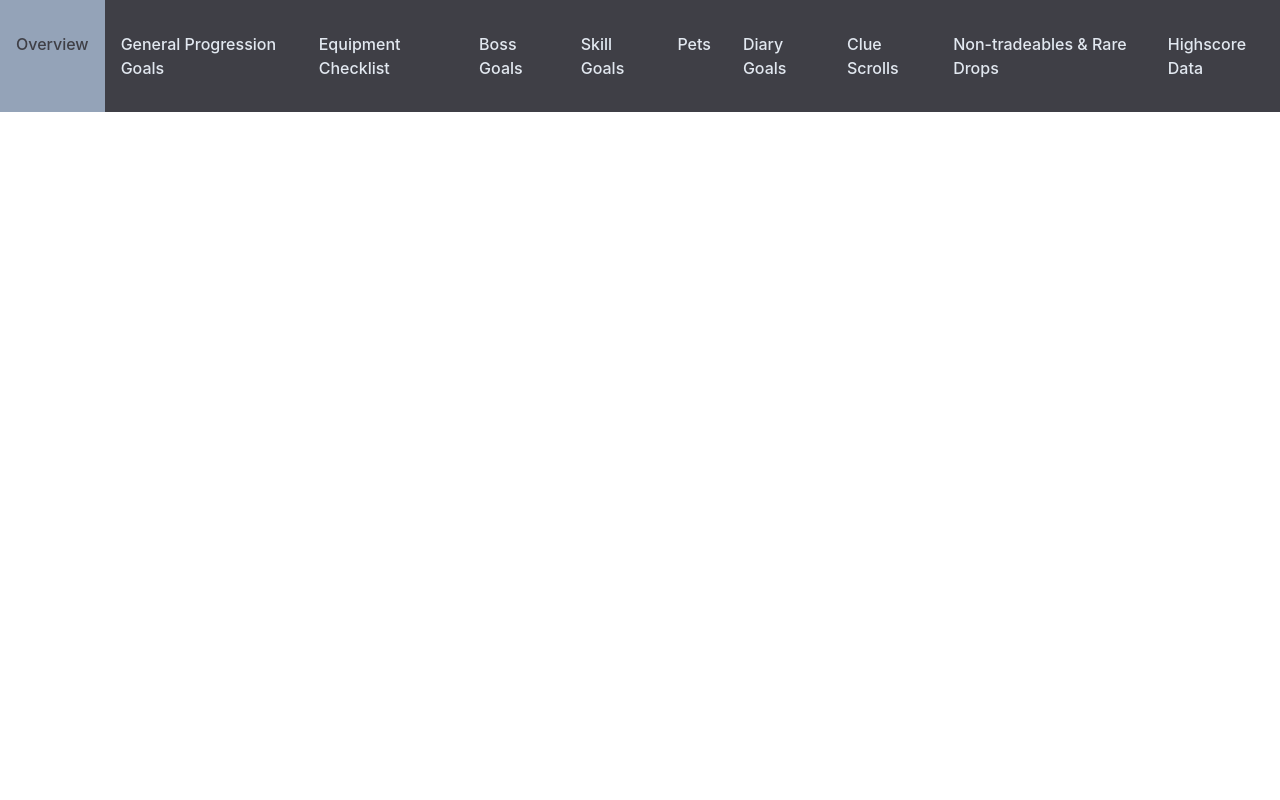
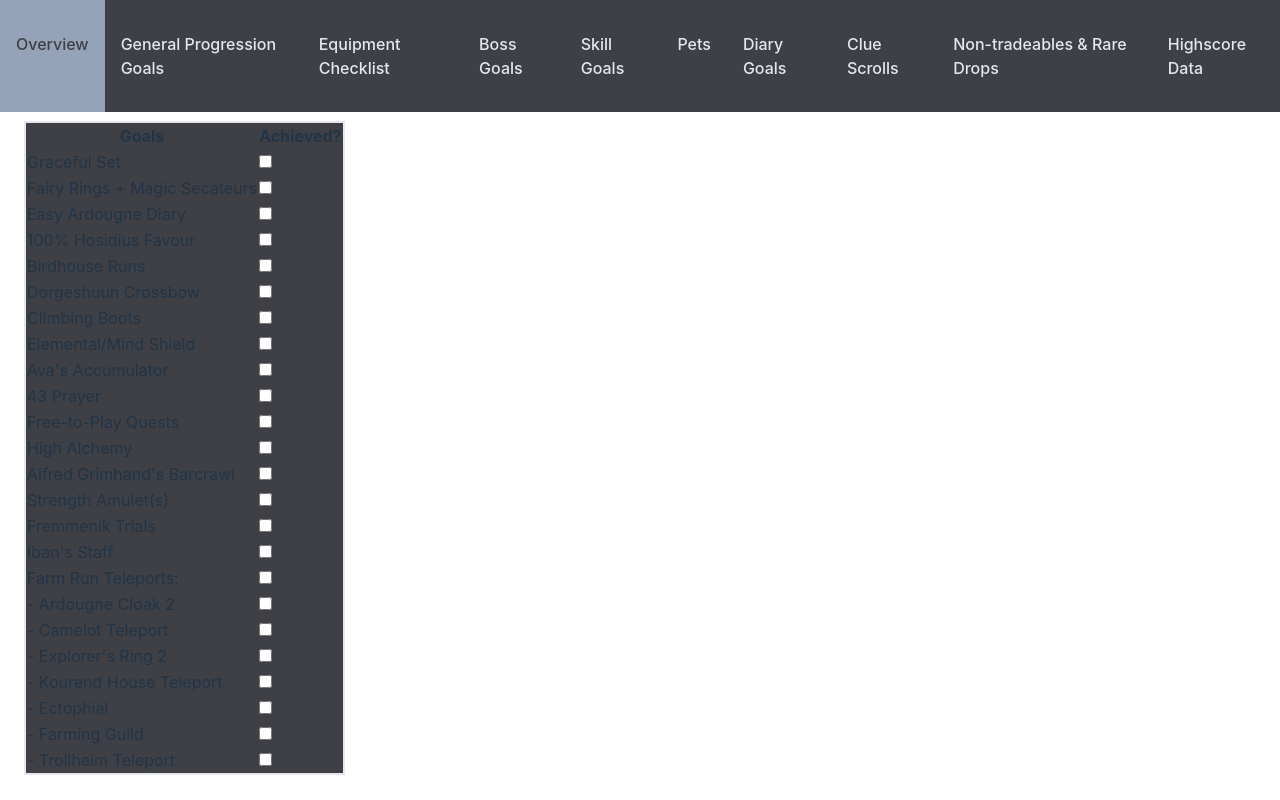
Before and after one commit to drewwdev/ironman-tracker, a React (Vite) app: page /GeneralProgressionGoals in a window 1280 px wide. Built offline with nearby package versions, Linux system fonts and the light colour scheme.

Commit message:
Added EasyGoals

```diff
--- a/src/App.tsx
+++ b/src/App.tsx
@@ -3,6 +3,7 @@
 import Navbar from "./components/Navbar";
 import EquipmentChecklist from "./pages/EquipmentChecklist";
 import Overview from "./pages/Overview";
+import GeneralProgressionGoals from "./pages/GeneralProgressionGoals";
 
 function App() {
   return (
@@ -12,6 +13,10 @@
         <Routes>
           <Route path="/EquipmentChecklist" element={<EquipmentChecklist />} />
           <Route path="/Overview" element={<Overview />} />
+          <Route
+            path="/GeneralProgressionGoals"
+            element={<GeneralProgressionGoals />}
+          />
         </Routes>
       </div>
     </>
--- a/src/components/Range/RangeTable.tsx
+++ b/src/components/EquipmentChecklist/Mage/MageTable.tsx
@@ -1,11 +1,11 @@
-import SingleRangeEquipment from "./SingleRangeEquipment";
+import SingleMageEquipment from "./SingleMageEquipment";
 
-function RangeTable() {
+function MageTable() {
   return (
-    <section className="m-6 border-2">
+    <section className="m-6 border-2 bg-zinc-700">
       <header className="flex flex-col items-center justify-center">
-        <h1>Range</h1>
-        <img src="https://oldschool.runescape.wiki/images/Ranged_icon.png?01b0e" />
+        <h1>Mage</h1>
+        <img src="https://oldschool.runescape.wiki/images/Magic_icon_%28detail%29.png?a4903" />
       </header>
       <table>
         <thead>
@@ -16,10 +16,10 @@
             <th className="">Achieved?</th>
           </tr>
         </thead>
-        <SingleRangeEquipment />
+        <SingleMageEquipment />
       </table>
     </section>
   );
 }
 
-export default RangeTable;
+export default MageTable;
--- a/src/components/Mage/SingleMageEquipment.tsx
+++ b/src/components/EquipmentChecklist/Mage/SingleMageEquipment.tsx
@@ -1,7 +1,7 @@
 import { useEffect, useState } from "react";
-import mageEquipment from "../../data/mageEquipment";
+import mageEquipment from "../../../data/mageEquipment";
 
-import { EquipmentType } from "../../types/equipmentType";
+import { EquipmentType } from "../../../types/equipmentType";
 
 function SingleMageEquipment() {
   const [mageEquipmentState, setMageEquipmentState] =
--- a/src/components/Mage/MageTable.tsx
+++ b/src/components/EquipmentChecklist/Melee/MeleeTable.tsx
@@ -1,11 +1,11 @@
-import SingleMageEquipment from "./SingleMageEquipment";
+import SingleMeleeEquipment from "./SingleMeleeEquipment";
 
-function MageTable() {
+function MeleeTable() {
   return (
-    <section className="m-6 border-2">
+    <section className="m-6 border-2 bg-zinc-700">
       <header className="flex flex-col items-center justify-center">
-        <h1>Mage</h1>
-        <img src="https://oldschool.runescape.wiki/images/Magic_icon_%28detail%29.png?a4903" />
+        <h1>Melee</h1>
+        <img src="https://oldschool.runescape.wiki/images/Strength_icon_%28detail%29.png?a4903" />
       </header>
       <table>
         <thead>
@@ -16,10 +16,10 @@
             <th className="">Achieved?</th>
           </tr>
         </thead>
-        <SingleMageEquipment />
+        <SingleMeleeEquipment />
       </table>
     </section>
   );
 }
 
-export default MageTable;
+export default MeleeTable;
--- a/src/components/Melee/SingleMeleeEquipment.tsx
+++ b/src/components/EquipmentChecklist/Melee/SingleMeleeEquipment.tsx
@@ -1,6 +1,6 @@
 import { useEffect, useState } from "react";
-import meleeEquipment from "../../data/meleeEquipment";
-import { EquipmentType } from "../../types/equipmentType";
+import meleeEquipment from "../../../data/meleeEquipment";
+import { EquipmentType } from "../../../types/equipmentType";
 
 function SingleMeleeEquipment() {
   const [meleeEquipmentState, setMeleeEquipmentState] =
--- a/src/components/Melee/MeleeTable.tsx
+++ b/src/components/EquipmentChecklist/Range/RangeTable.tsx
@@ -1,11 +1,11 @@
-import SingleMeleeEquipment from "./SingleMeleeEquipment";
+import SingleRangeEquipment from "./SingleRangeEquipment";
 
-function MeleeTable() {
+function RangeTable() {
   return (
-    <section className="m-6 border-2">
+    <section className="m-6 border-2 bg-zinc-700">
       <header className="flex flex-col items-center justify-center">
-        <h1>Melee</h1>
-        <img src="https://oldschool.runescape.wiki/images/Strength_icon_%28detail%29.png?a4903" />
+        <h1>Range</h1>
+        <img src="https://oldschool.runescape.wiki/images/Ranged_icon.png?01b0e" />
       </header>
       <table>
         <thead>
@@ -16,10 +16,10 @@
             <th className="">Achieved?</th>
           </tr>
         </thead>
-        <SingleMeleeEquipment />
+        <SingleRangeEquipment />
       </table>
     </section>
   );
 }
 
-export default MeleeTable;
+export default RangeTable;
--- a/src/components/Range/SingleRangeEquipment.tsx
+++ b/src/components/EquipmentChecklist/Range/SingleRangeEquipment.tsx
@@ -1,6 +1,6 @@
 import { useEffect, useState } from "react";
-import rangeEquipment from "../../data/rangeEquipment";
-import { EquipmentType } from "../../types/equipmentType";
+import rangeEquipment from "../../../data/rangeEquipment";
+import { EquipmentType } from "../../../types/equipmentType";
 
 function SingleRangeEquipment() {
   const [rangeEquipmentState, setRangeEquipmentState] =
--- /dev/null
+++ b/src/components/GeneralProgressionGoals/EasyGoals.tsx
@@ -0,0 +1,182 @@
+import { useEffect, useState } from "react";
+
+function EasyGoals() {
+  const goals = [
+    {
+      id: 1,
+      name: "Graceful Set",
+      achieved: false,
+    },
+    {
+      id: 2,
+      name: "Fairy Rings + Magic Secateurs",
+      achieved: false,
+    },
+    {
+      id: 3,
+      name: "Easy Ardougne Diary",
+      achieved: false,
+    },
+    {
+      id: 4,
+      name: "100% Hosidius Favour",
+      achieved: false,
+    },
+    {
+      id: 5,
+      name: "Birdhouse Runs",
+      achieved: false,
+    },
+    {
+      id: 6,
+      name: "Dorgeshuun Crossbow",
+      achieved: false,
+    },
+    {
+      id: 7,
+      name: "Climbing Boots",
+      achieved: false,
+    },
+    {
+      id: 8,
+      name: "Elemental/Mind Shield",
+      achieved: false,
+    },
+    {
+      id: 9,
+      name: "Ava's Accumulator",
+      achieved: false,
+    },
+    {
+      id: 10,
+      name: "43 Prayer",
+      achieved: false,
+    },
+    {
+      id: 11,
+      name: "Free-to-Play Quests",
+      achieved: false,
+    },
+    {
+      id: 12,
+      name: "High Alchemy",
+      achieved: false,
+    },
+    {
+      id: 13,
+      name: "Alfred Grimhand's Barcrawl",
+      achieved: false,
+    },
+    {
+      id: 14,
+      name: "Strength Amulet(s)",
+      achieved: false,
+    },
+    {
+      id: 15,
+      name: "Fremmenik Trials",
+      achieved: false,
+    },
+    {
+      id: 16,
+      name: "Iban's Staff",
+      achieved: false,
+    },
+    {
+      id: 17,
+      name: "Farm Run Teleports:",
+      achieved: false,
+    },
+    {
+      id: 18,
+      name: " - Ardougne Cloak 2",
+      achieved: false,
+    },
+    {
+      id: 19,
+      name: " - Camelot Teleport",
+      achieved: false,
+    },
+    {
+      id: 20,
+      name: " - Explorer's Ring 2",
+      achieved: false,
+    },
+    {
+      id: 21,
+      name: " - Kourend House Teleport",
+      achieved: false,
+    },
+    {
+      id: 22,
+      name: " - Ectophial",
+      achieved: false,
+    },
+    {
+      id: 23,
+      name: " - Farming Guild",
+      achieved: false,
+    },
+    {
+      id: 24,
+      name: " - Trollheim Teleport",
+      achieved: false,
+    },
+  ];
+
+  type GoalType = {
+    id: number;
+    name: string;
+    achieved: boolean;
+  };
+
+  const [easyGoalsState, setEasyGoalsState] = useState<GoalType[]>(goals);
+
+  const handleCheckbox = (e: React.ChangeEvent<HTMLInputElement>) => {
+    const { id } = e.target;
+    const index = easyGoalsState.findIndex(
+      (easyGoals) => easyGoals.id === parseInt(id)
+    );
+    const newEasyGoals = [...easyGoalsState];
+    newEasyGoals[index].achieved = !newEasyGoals[index].achieved;
+    setEasyGoalsState(newEasyGoals);
+    localStorage.setItem("easyGoals", JSON.stringify(newEasyGoals));
+  };
+
+  useEffect(() => {
+    const easyGoals = localStorage.getItem("easyGoals");
+    if (easyGoals) {
+      setEasyGoalsState(JSON.parse(easyGoals));
+    }
+  }, []);
+
+  return (
+    <div className="m-6 border-2 bg-zinc-700">
+      <table>
+        <thead>
+          <tr>
+            <th>Goals</th>
+            <th>Achieved?</th>
+          </tr>
+        </thead>
+        <tbody>
+          {goals.map((goal: GoalType) => (
+            <tr key={goal.name}>
+              <td>{goal.name}</td>
+              <td>
+                <input
+                  type="checkbox"
+                  id={goal.id.toString()}
+                  checked={easyGoalsState[goal.id - 1].achieved}
+                  onChange={handleCheckbox}
+                />
+              </td>
+            </tr>
+          ))}
+        </tbody>
+      </table>
+    </div>
+  );
+}
+
+export default EasyGoals;
--- a/src/components/Overview/Minigame&Boss.tsx
+++ b/src/components/Overview/Minigame&Boss.tsx
@@ -46,7 +46,7 @@
   };
 
   return (
-    <table className="m-6 border-2">
+    <table className="m-6 border-2 bg-zinc-700">
       <thead>
         <tr>
           <th>Minigame / Boss</th>
--- a/src/components/Overview/SkillsOverview.tsx
+++ b/src/components/Overview/SkillsOverview.tsx
@@ -28,7 +28,7 @@
   }, []);
 
   return (
-    <table className="m-6 border-2">
+    <table className="m-6 border-2 bg-zinc-700">
       <thead>
         <tr>
           <th>Skill</th>
--- /dev/null
+++ b/src/pages/GeneralProgressionGoals.tsx
@@ -0,0 +1,11 @@
+import EasyGoals from "../components/GeneralProgressionGoals/EasyGoals";
+
+function GeneralProgressionGoals() {
+  return (
+    <div className="flex pt-24">
+      <EasyGoals />
+    </div>
+  );
+}
+
+export default GeneralProgressionGoals;
```
Also changed, not shown: src/pages/EquipmentChecklist.tsx (+5 -5 lines).
